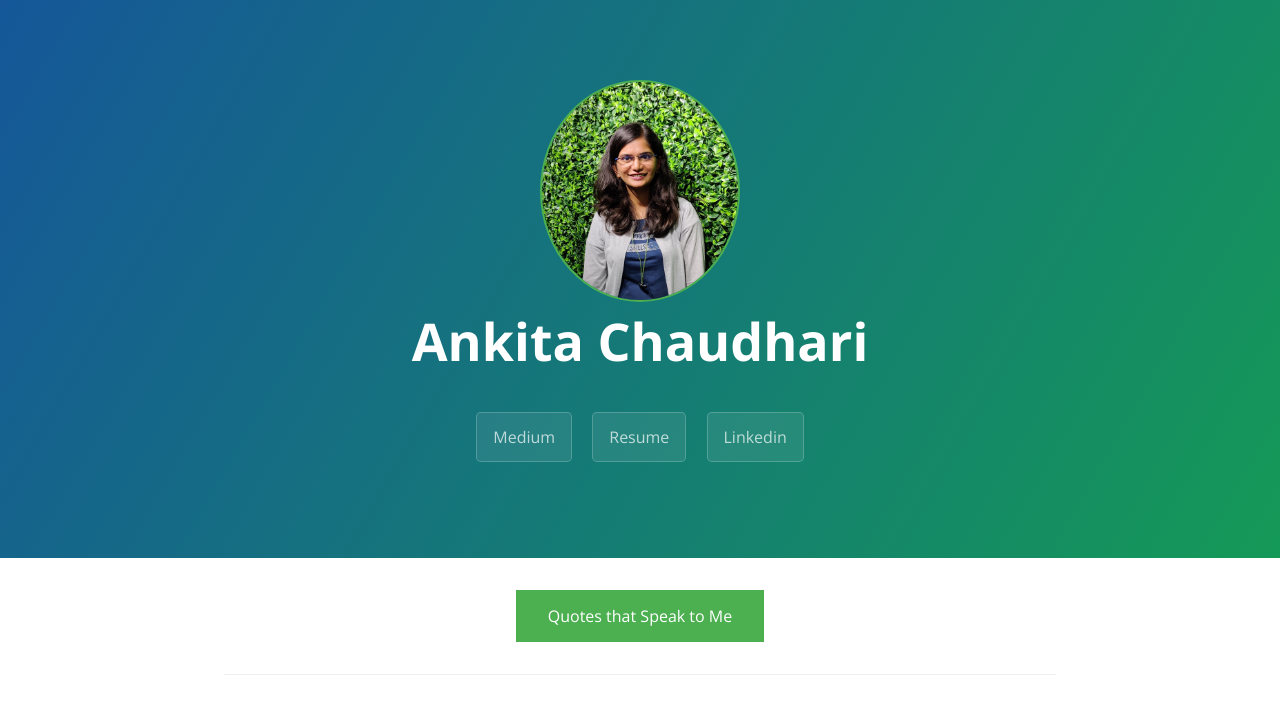
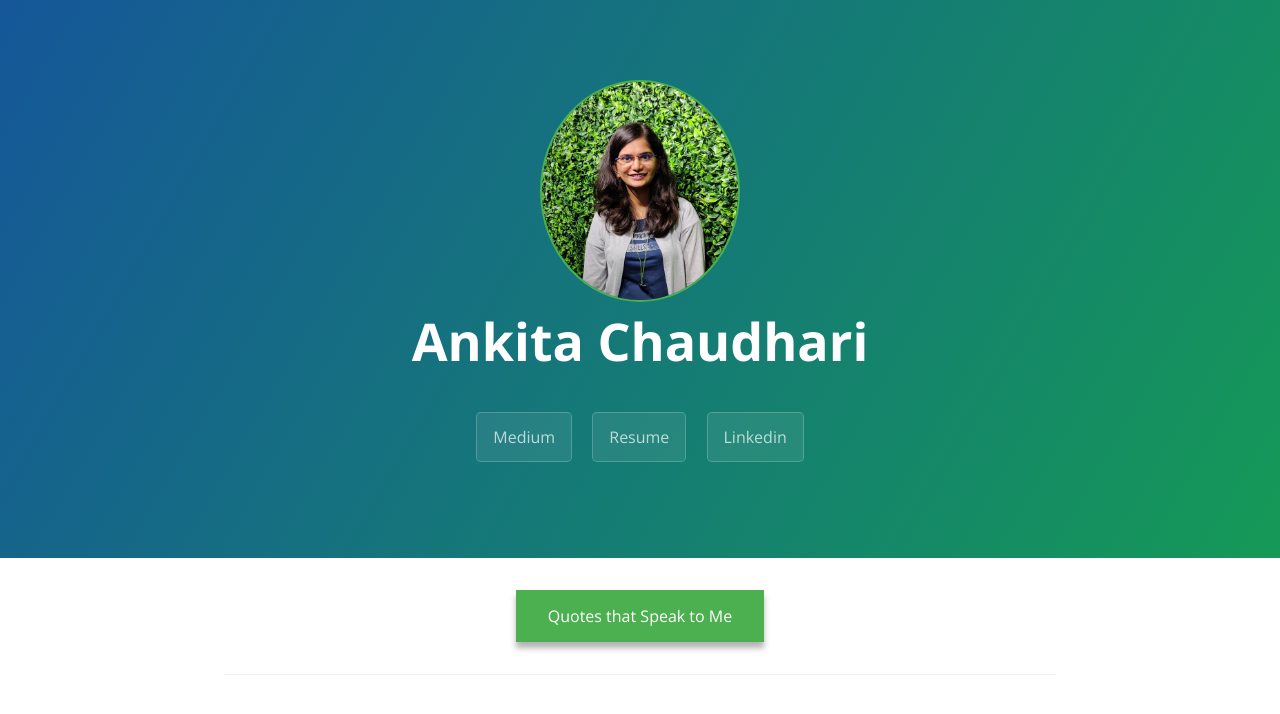
Before and after one commit to ank8ita/AnkitaChaudhari, a Jekyll site: the page built from index.md, in a window 1280 px wide. Shown: the top 714 px of the page. Built offline with Jekyll 4.4.1, drawn with Linux system fonts in a browser that asks for light colours; our own code applies the rules of GitHub Pages for plain Markdown files.

Commit message:
Updating button CSS

```diff
--- a/css/cayman.css
+++ b/css/cayman.css
@@ -12,6 +12,15 @@
   text-decoration: none;
   display: inline-block;
   font-size: 16px;
+  position: relative;
+  overflow: hidden;
+  box-shadow: 0 6px 6px rgba(0, 0, 0, 0.3);
+  transition: transform 0.3s;
+}
+
+.button:hover {
+  transform: translateY(2px);
+  box-shadow: 0 8px 8px rgba(0, 0, 0, 0.3);
 }
 
 img {
```
